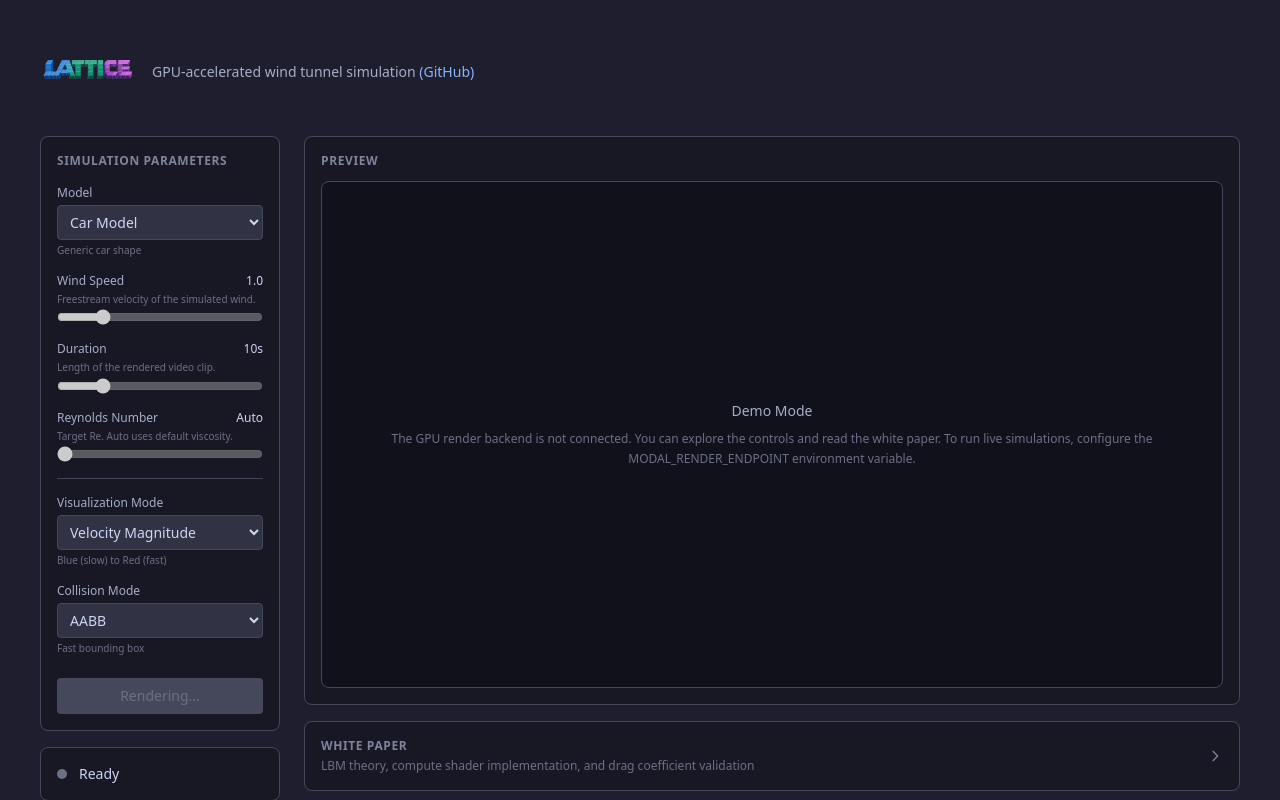
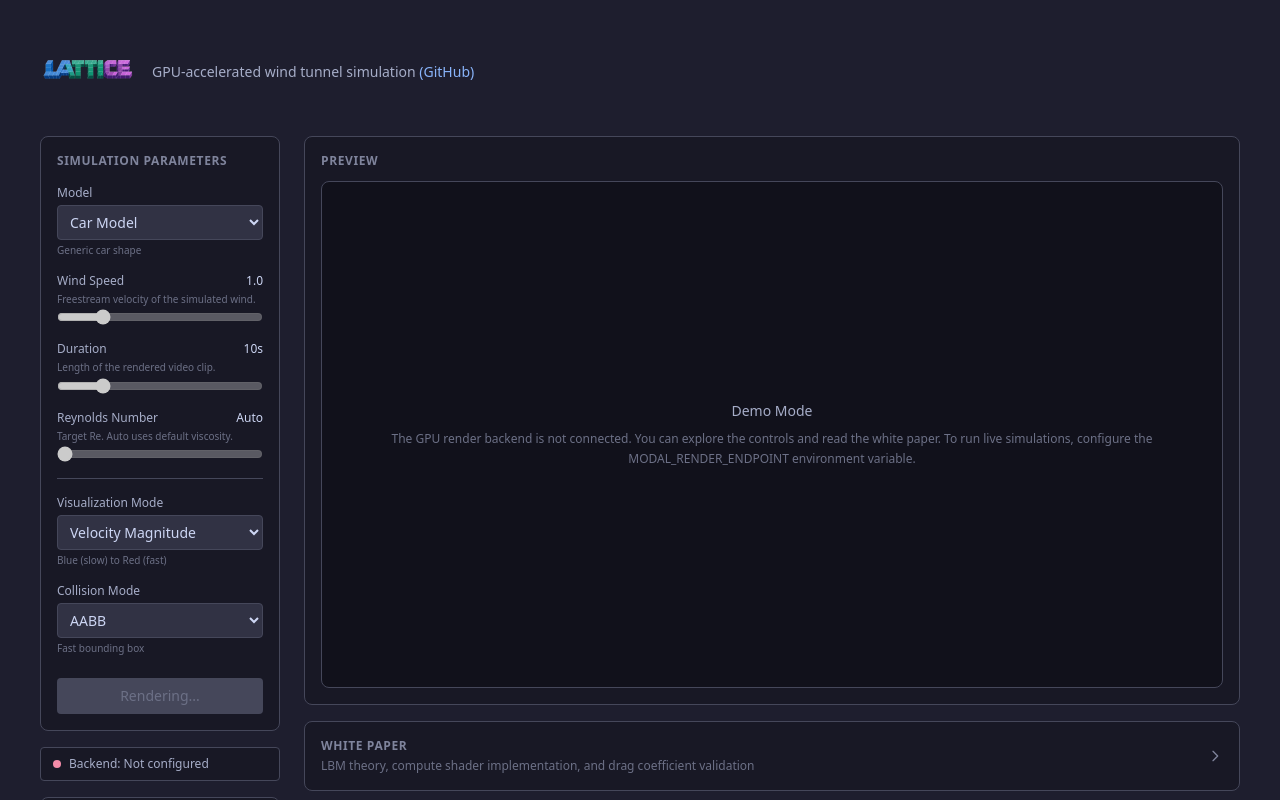
Before and after one commit to MarcosAsh/3dFluidDynamicsInC, a Next.js app in the folder website/: page / in a window 1280 px wide. Shown: the top 800 px of the page. Built offline with nearby package versions, Linux system fonts and the light colour scheme.

Commit message:
Add health check endpoint and backend status badge

```diff
--- a/website/src/app/api/render/route.ts
+++ b/website/src/app/api/render/route.ts
@@ -4,8 +4,40 @@ const RATE_LIMIT = new Map<string, number>();
 const MAX_OBJ_SIZE = 5 * 1024 * 1024; // 5 MB base64
 
 export async function GET() {
-  const configured = !!process.env.MODAL_RENDER_ENDPOINT;
-  return NextResponse.json({ available: configured });
+  const endpoint = process.env.MODAL_RENDER_ENDPOINT;
+  if (!endpoint) {
+    return NextResponse.json({ available: false, status: 'not_configured' });
+  }
+
+  // Derive the health URL from the render endpoint.
+  // Render: https://<user>--fluid-sim-render-endpoint-dev.modal.run
+  // Health: https://<user>--fluid-sim-health-dev.modal.run
+  const healthUrl = endpoint.replace(
+    /render-endpoint(-\w+)?\.modal\.run/,
+    'health$1.modal.run',
+  );
+
+  try {
+    const start = Date.now();
+    const res = await fetch(healthUrl, {
+      signal: AbortSignal.timeout(8000),
+    });
+    const latency = Date.now() - start;
+    const data = await res.json();
+
+    return NextResponse.json({
+      available: true,
+      status: latency < 5000 ? 'healthy' : 'slow',
+      latency,
+      grid: data.grid,
+      gpu: data.gpu,
+    });
+  } catch {
+    return NextResponse.json({
+      available: true,
+      status: 'down',
+    });
+  }
 }
 
 export async function POST(request: Request) {
--- a/website/src/app/page.tsx
+++ b/website/src/app/page.tsx
@@ -75,14 +75,23 @@ export default function Home() {
     }
   });
   const [backendAvailable, setBackendAvailable] = useState(true);
+  const [backendStatus, setBackendStatus] = useState<
+    'checking' | 'healthy' | 'slow' | 'down' | 'not_configured'
+  >('checking');
   const [objFile, setObjFile] = useState<File | null>(null);
   const renderStartTime = useRef<number | null>(null);
 
   useEffect(() => {
     fetch('/api/render')
       .then((r) => r.json())
-      .then((data) => setBackendAvailable(data.available))
-      .catch(() => setBackendAvailable(false));
+      .then((data) => {
+        setBackendAvailable(data.available);
+        setBackendStatus(data.status ?? (data.available ? 'healthy' : 'not_configured'));
+      })
+      .catch(() => {
+        setBackendAvailable(false);
+        setBackendStatus('down');
+      });
   }, []);
 
   // Persist results to localStorage
@@ -207,6 +216,29 @@ export default function Home() {
             objFile={objFile}
             onObjFileChange={setObjFile}
           />
+          {backendStatus !== 'checking' && (
+            <div className="flex items-center gap-2 text-xs px-3 py-2 rounded border border-ctp-surface1 bg-ctp-mantle">
+              <div
+                className={`w-2 h-2 rounded-full ${
+                  backendStatus === 'healthy'
+                    ? 'bg-ctp-green'
+                    : backendStatus === 'slow'
+                      ? 'bg-ctp-yellow'
+                      : 'bg-ctp-red'
+                }`}
+              />
+              <span className="text-ctp-subtext0">
+                Backend:{' '}
+                {backendStatus === 'healthy'
+                  ? 'Healthy'
+                  : backendStatus === 'slow'
+                    ? 'Slow'
+                    : backendStatus === 'down'
+                      ? 'Down'
+                      : 'Not configured'}
+              </span>
+            </div>
+          )}
           <StatusDisplay
             status={status}
             error={error}
```
Also changed, not shown: 1 other file (tests, documents, lock files or other folders).
